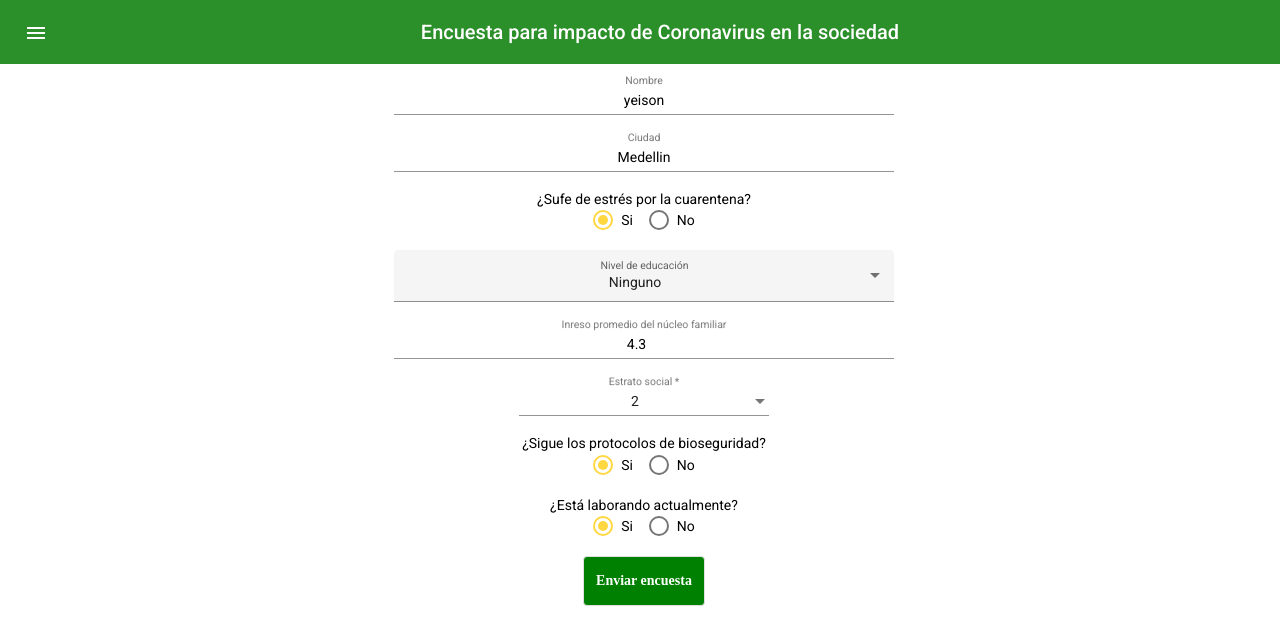
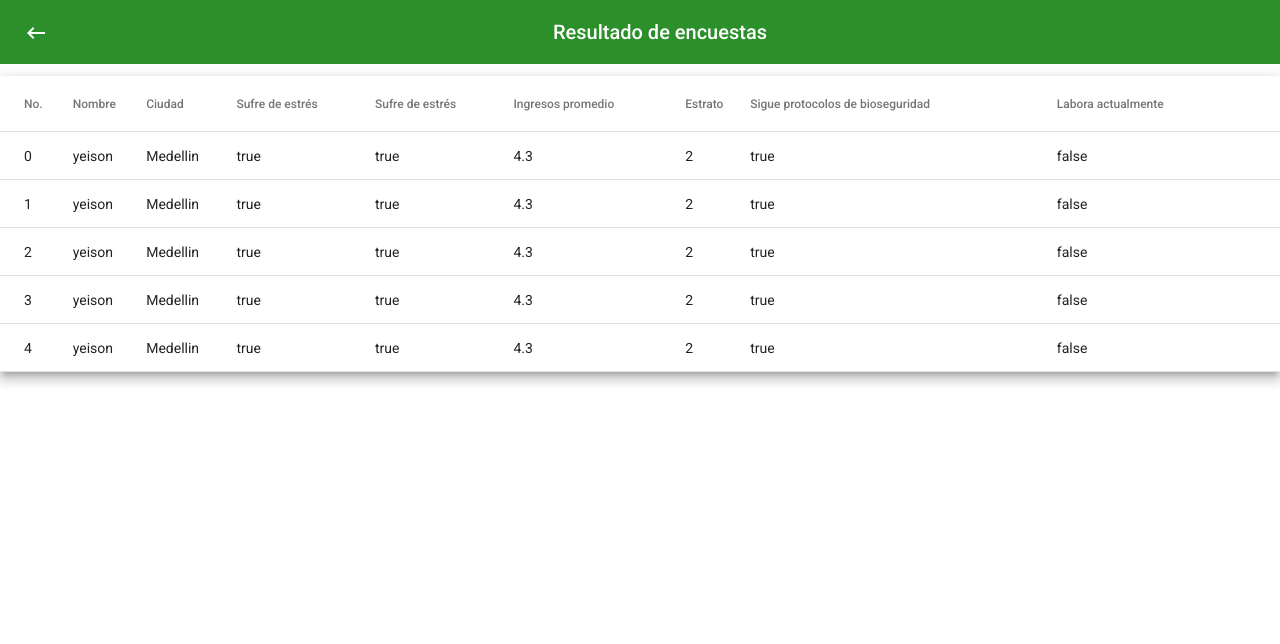
Before and after one commit to jufegare000/covid-encuesta, an Angular app in the folder covid-backbone/: page / in a window 1280 px wide. Shown: the top 644 px of the page. Built offline with nearby package versions, Linux system fonts and the light colour scheme.

Commit message:
segunda vista terminada

```diff
--- a/covid-backbone/src/app/app.component.html
+++ b/covid-backbone/src/app/app.component.html
@@ -1 +1 @@
-<app-encuesta></app-encuesta>
+<app-encuestas-list></app-encuestas-list>
--- a/covid-backbone/src/app/app.module.ts
+++ b/covid-backbone/src/app/app.module.ts
@@ -8,11 +8,13 @@ import { BrowserAnimationsModule } from '@angular/platform-browser/animations';
 import { MaterialModule } from './material-module';
 import { MAT_FORM_FIELD_DEFAULT_OPTIONS } from '@angular/material/form-field';
 import { FormsModule } from '@angular/forms';
+import { EncuestasListComponent } from './encuestas-list/encuestas-list.component';
 
 @NgModule({
   declarations: [
     AppComponent,
-    EncuestaComponent
+    EncuestaComponent,
+    EncuestasListComponent
   ],
   imports: [
     BrowserModule,
--- a/covid-backbone/src/app/encuesta/encuesta.component.css
+++ b/covid-backbone/src/app/encuesta/encuesta.component.css
@@ -12,14 +12,7 @@
   text-align: center;
 }
 
-.toolbar-text {
-  flex: 1 1 auto;
-  text-align: center;
-}
-.toolbar {
-  background-color: #2c902a;
-  color: white;
-}
+
 
 .mat-radio-button ~ .mat-radio-button {
   margin-left: 16px;
--- /dev/null
+++ b/covid-backbone/src/app/encuestas-list/encuestas-list.component.css
@@ -0,0 +1,3 @@
+table {
+  width: 100%;
+}
--- /dev/null
+++ b/covid-backbone/src/app/encuestas-list/encuestas-list.component.html
@@ -0,0 +1,65 @@
+<p>
+  <mat-toolbar class="toolbar">
+    <button mat-icon-button>
+      <mat-icon>keyboard_backspace</mat-icon>
+    </button>
+    <span class="toolbar-text">Resultado de encuestas</span>
+    <span class="espaceado"></span>
+  </mat-toolbar>
+</p>
+
+
+<table mat-table [dataSource]="encuestas" class="mat-elevation-z8">
+  <!-- Position Column -->
+  <ng-container matColumnDef="Nro">
+    <th mat-header-cell *matHeaderCellDef> No. </th>
+    <td mat-cell *matCellDef="let encuesta; let i = index;"> {{i}} </td>
+  </ng-container>
+
+  <!-- Name Column -->
+  <ng-container matColumnDef="Nombre">
+    <th mat-header-cell *matHeaderCellDef> Nombre </th>
+    <td mat-cell *matCellDef="let encuesta"> {{encuesta.nombrePersona}} </td>
+  </ng-container>
+
+  <!-- Weight Column -->
+  <ng-container matColumnDef="Ciudad">
+    <th mat-header-cell *matHeaderCellDef> Ciudad </th>
+    <td mat-cell *matCellDef="let encuesta"> {{encuesta.ciudad}} </td>
+  </ng-container>
+
+  <!-- Symbol Column -->
+  <ng-container matColumnDef="Sufre estrés por cuarentena">
+    <th mat-header-cell *matHeaderCellDef> Sufre de estrés </th>
+    <td mat-cell *matCellDef="let encuesta"> {{encuesta.sufreEstres}} </td>
+  </ng-container>
+
+  <!-- Symbol Column -->
+  <ng-container matColumnDef="Nivel de duacion">
+    <th mat-header-cell *matHeaderCellDef> Sufre de estrés </th>
+    <td mat-cell *matCellDef="let encuesta"> {{encuesta.sufreEstres}} </td>
+  </ng-container>
+
+  <ng-container matColumnDef="Ingresos promedio">
+    <th mat-header-cell *matHeaderCellDef> Ingresos promedio </th>
+    <td mat-cell *matCellDef="let encuesta"> {{encuesta.ingresoPromedio}} </td>
+  </ng-container>
+
+  <ng-container matColumnDef="Estrato">
+    <th mat-header-cell *matHeaderCellDef> Estrato </th>
+    <td mat-cell *matCellDef="let encuesta"> {{encuesta.estratoSocial}} </td>
+  </ng-container>
+
+  <ng-container matColumnDef="Sigue protocolos">
+    <th mat-header-cell *matHeaderCellDef> Sigue protocolos de bioseguridad </th>
+    <td mat-cell *matCellDef="let encuesta"> {{encuesta.sigueProtocolos}} </td>
+  </ng-container>
+
+  <ng-container matColumnDef="Labora">
+    <th mat-header-cell *matHeaderCellDef> Labora actualmente </th>
+    <td mat-cell *matCellDef="let encuesta"> {{encuesta.labora}} </td>
+  </ng-container>
+
+  <tr mat-header-row *matHeaderRowDef="titulosColumnas"></tr>
+  <tr mat-row *matRowDef="let row; columns: titulosColumnas;"></tr>
+</table>
--- /dev/null
+++ b/covid-backbone/src/app/encuestas-list/encuestas-list.component.ts
@@ -0,0 +1,22 @@
+import { ENCUESTAS } from './../model/enuesta-mock';
+import { Encuesta } from './../model/Encuesta';
+import { Component, OnInit } from '@angular/core';
+
+@Component({
+  selector: 'app-encuestas-list',
+  templateUrl: './encuestas-list.component.html',
+  styleUrls: ['./encuestas-list.component.css']
+})
+export class EncuestasListComponent implements OnInit {
+
+  encuestas = ENCUESTAS;
+  titulosColumnas: string[] = [
+    'Nro', 'Nombre', 'Ciudad', 'Sufre estrés por cuarentena', 'Nivel de duacion', 'Ingresos promedio', 'Estrato',
+    'Sigue protocolos', 'Labora'];
+
+  constructor() { }
+
+  ngOnInit(): void {
+  }
+
+}
--- a/covid-backbone/src/app/model/enuesta-mock.ts
+++ b/covid-backbone/src/app/model/enuesta-mock.ts
@@ -3,7 +3,7 @@ import { Encuesta } from './Encuesta';
 export const ENCUESTAS: Encuesta[] = [
   {
     ciudad: 'Medellin',
-    estratoSocial: '2',
+    estratoSocial: 2,
     ingresoPromedio: 4.3,
     labora: false,
     nivelEducacion: 'primaria',
@@ -13,7 +13,7 @@ export const ENCUESTAS: Encuesta[] = [
   },
   {
     ciudad: 'Medellin',
-    estratoSocial: '2',
+    estratoSocial: 2,
     ingresoPromedio: 4.3,
     labora: false,
     nivelEducacion: 'primaria',
@@ -23,7 +23,7 @@ export const ENCUESTAS: Encuesta[] = [
   },
   {
     ciudad: 'Medellin',
-    estratoSocial: '2',
+    estratoSocial: 2,
     ingresoPromedio: 4.3,
     labora: false,
     nivelEducacion: 'primaria',
@@ -33,7 +33,7 @@ export const ENCUESTAS: Encuesta[] = [
   },
   {
     ciudad: 'Medellin',
-    estratoSocial: '2',
+    estratoSocial: 2,
     ingresoPromedio: 4.3,
     labora: false,
     nivelEducacion: 'primaria',
@@ -43,7 +43,7 @@ export const ENCUESTAS: Encuesta[] = [
   },
   {
     ciudad: 'Medellin',
-    estratoSocial: '2',
+    estratoSocial: 2,
     ingresoPromedio: 4.3,
     labora: false,
     nivelEducacion: 'primaria',
--- a/covid-backbone/src/styles.css
+++ b/covid-backbone/src/styles.css
@@ -2,3 +2,12 @@
 @import '@angular/material/prebuilt-themes/deeppurple-amber.css';
 html, body { height: 100%; }
 body { margin: 0; font-family: Roboto, "Helvetica Neue", sans-serif; }
+
+.toolbar-text {
+  flex: 1 1 auto;
+  text-align: center;
+}
+.toolbar {
+  background-color: #2c902a;
+  color: white;
+}
```
Also changed, not shown: 1 other file (tests, documents, lock files or other folders).
